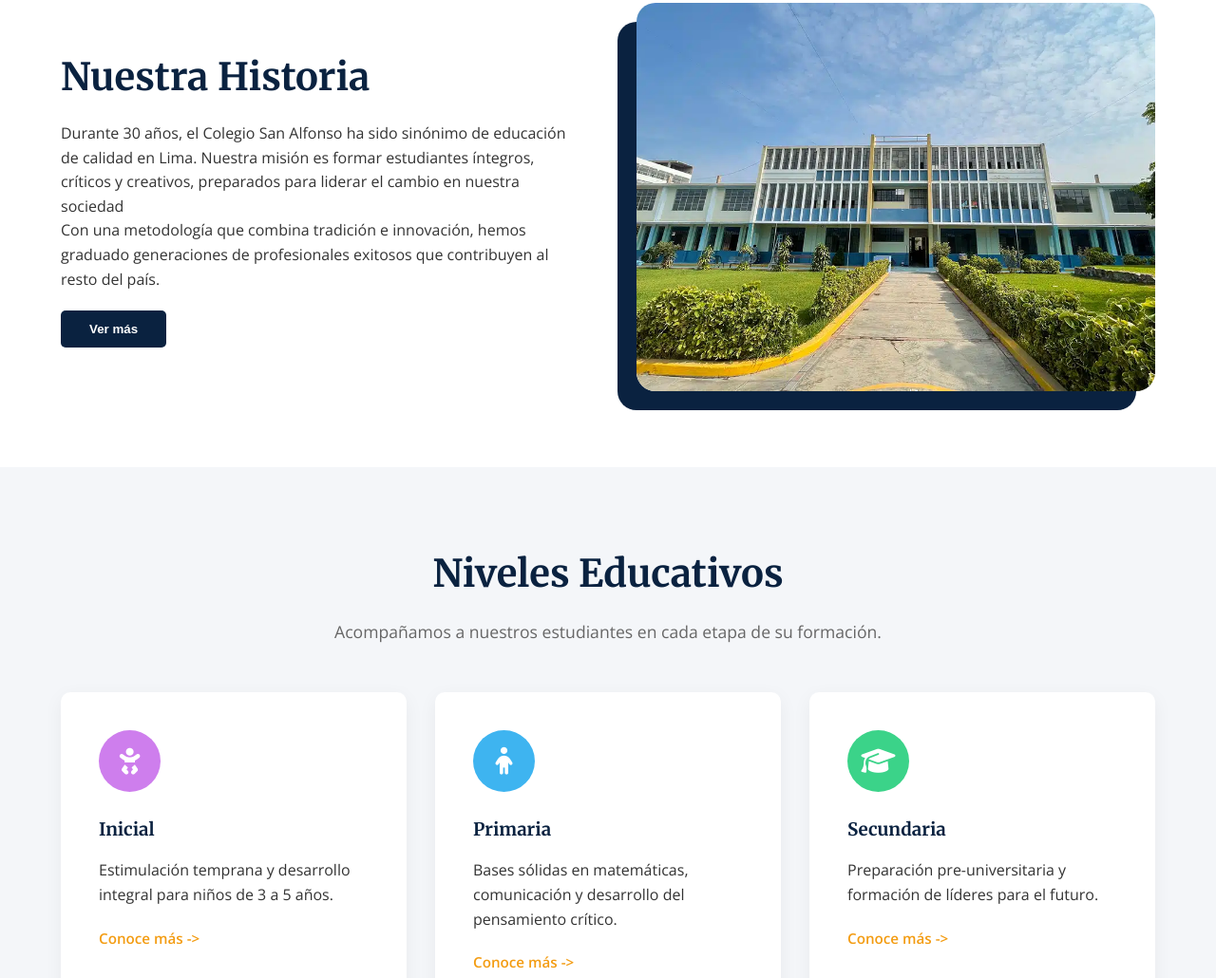
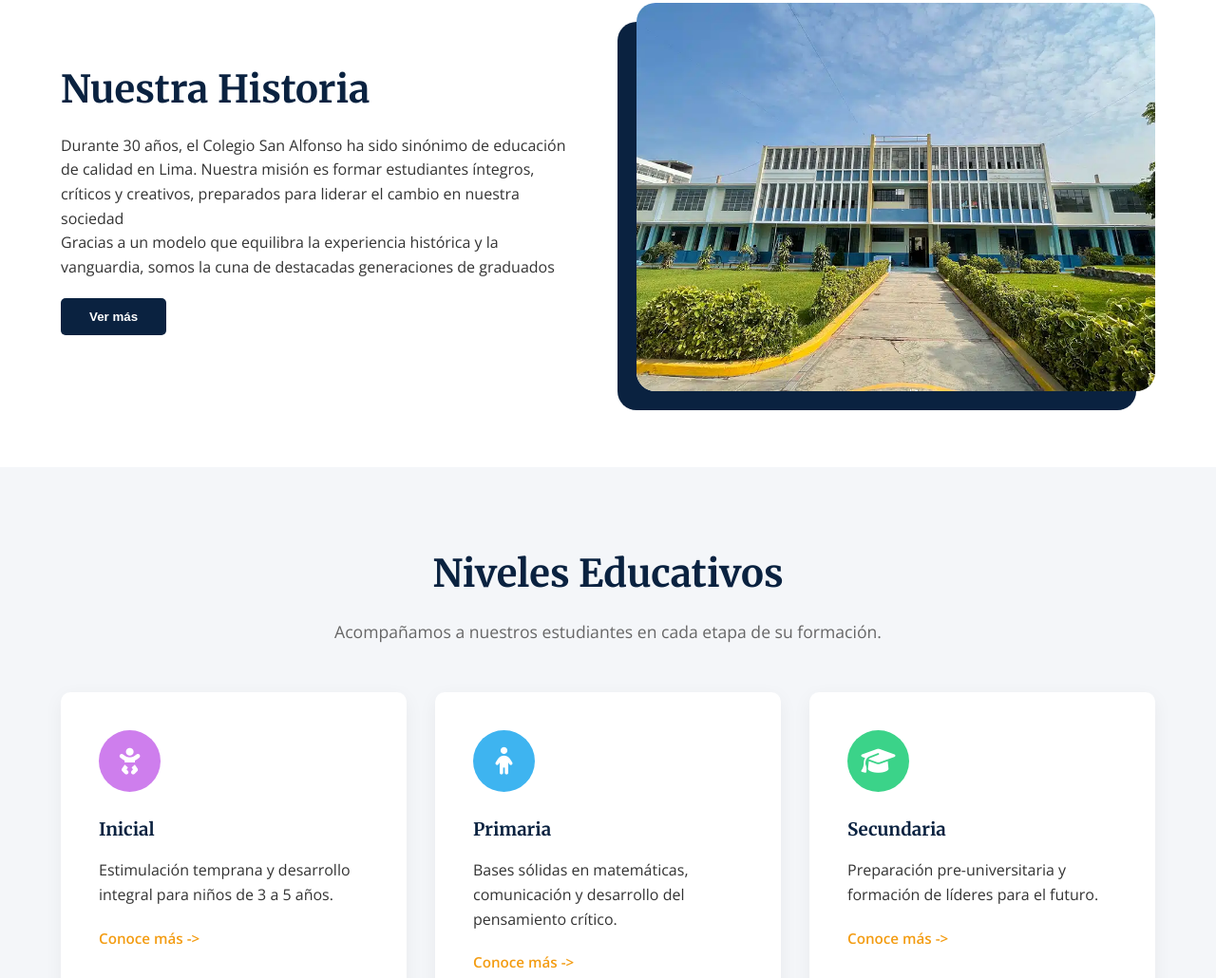
Before and after one commit to FabrizeOo/PagInformativaCRSA, a plain HTML site: page inicio.html in a window 1280 px wide. Shown: the part 1396-2426 px from the top of the page at 95% size. Drawn offline with nearby package versions, Linux system fonts and the light colour scheme.

Commit message:
Comentario - Linea 60

```diff
--- a/inicio.html
+++ b/inicio.html
@@ -57,8 +57,7 @@
                 <p>Durante 30 años, el Colegio San Alfonso ha sido sinónimo de educación de calidad en Lima.
                     Nuestra misión es formar estudiantes íntegros, críticos y creativos, preparados para liderar
                     el cambio en nuestra sociedad</p>
-                <p>Con una metodología que combina tradición e innovación, hemos graduado generaciones de profesionales
-                    exitosos que contribuyen al resto del país.</p>
+                <p>Gracias a un modelo que equilibra la experiencia histórica y la vanguardia, somos la cuna de destacadas generaciones de graduados</p>
                 <button>Ver más</button>
             </div>
             <div>
```
